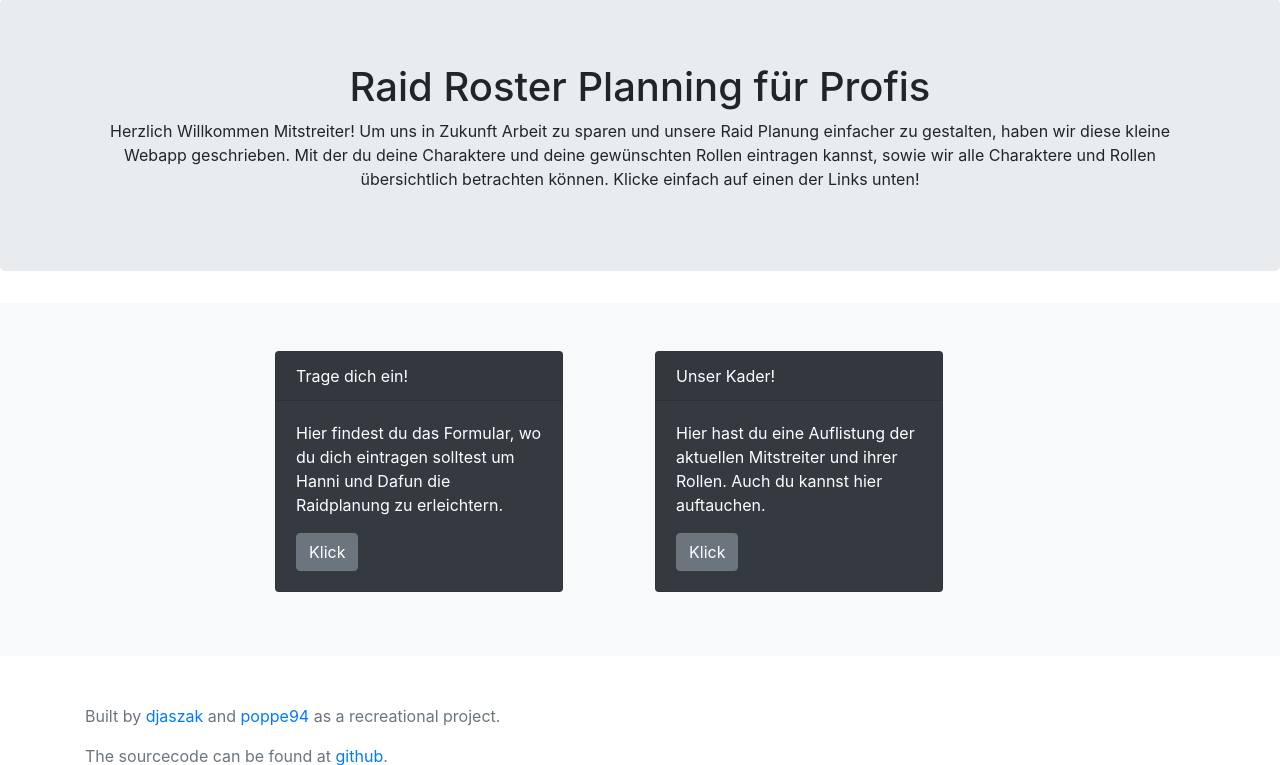
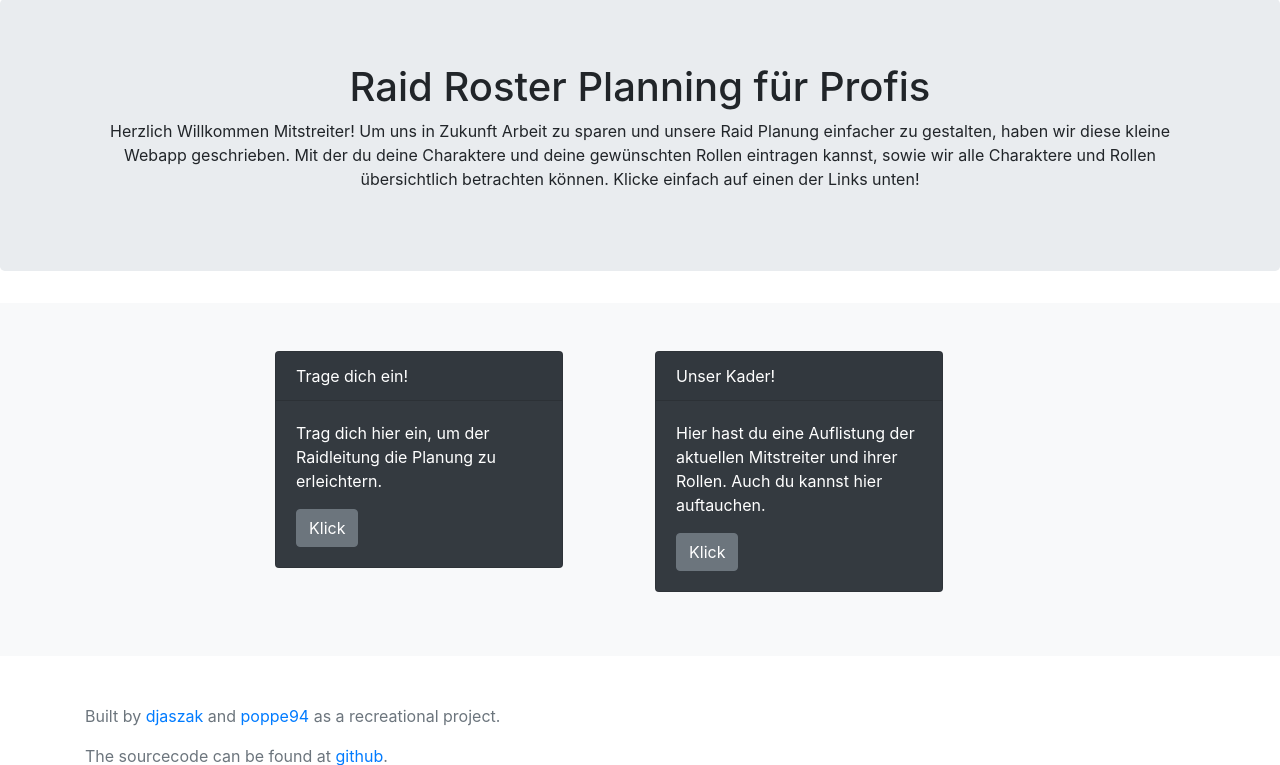
Before and after one commit to djaszak/raid_roster_planner, a Django app: page / in a window 1280 px wide. Shown: the part 57-822 px from the top of the page. Run offline with Django 3.2, Linux system fonts and the light colour scheme; parts of the project's set-up code (start-up, migrations or seed data) failed here and were passed over.

Commit message:
simple text and layout adjustments

```diff
--- a/raid_roster_planner/raid_roster_drf/templates/raid_roster_drf/home.html
+++ b/raid_roster_planner/raid_roster_drf/templates/raid_roster_drf/home.html
@@ -25,8 +25,7 @@
                     <div class="card text-white bg-dark mb-3" style="max-width: 18rem;">
                         <div class="card-header">Trage dich ein!</div>
                         <div class="card-body">
-                            <p class="card-text">Hier findest du das Formular, wo du dich eintragen solltest um
-                                Hanni und Dafun die Raidplanung zu erleichtern.</p>
+                            <p class="card-text">Trag dich hier ein, um der Raidleitung die Planung zu erleichtern.</p>
                             <a href="{% url "input_form" %}" class="btn btn-secondary">Klick</a>
                         </div>
                     </div>
--- a/raid_roster_planner/raid_roster_drf/templates/raid_roster_drf/input_form.html
+++ b/raid_roster_planner/raid_roster_drf/templates/raid_roster_drf/input_form.html
@@ -27,8 +27,10 @@
                     </div>
                 </div>
                 <div>{{ form.is_main|as_crispy_field }}</div>
-                <div>{{ form.captcha }}</div>
-                <input class="btn btn-secondary" type="submit" value="Save">
+                <div class="form-group">{{ form.captcha }}</div>
+                <div class="form-actions">
+                    <input class="btn btn-secondary" type="submit" value="Save">
+                </div>
                 </form>
             </div>
         </div>
```
